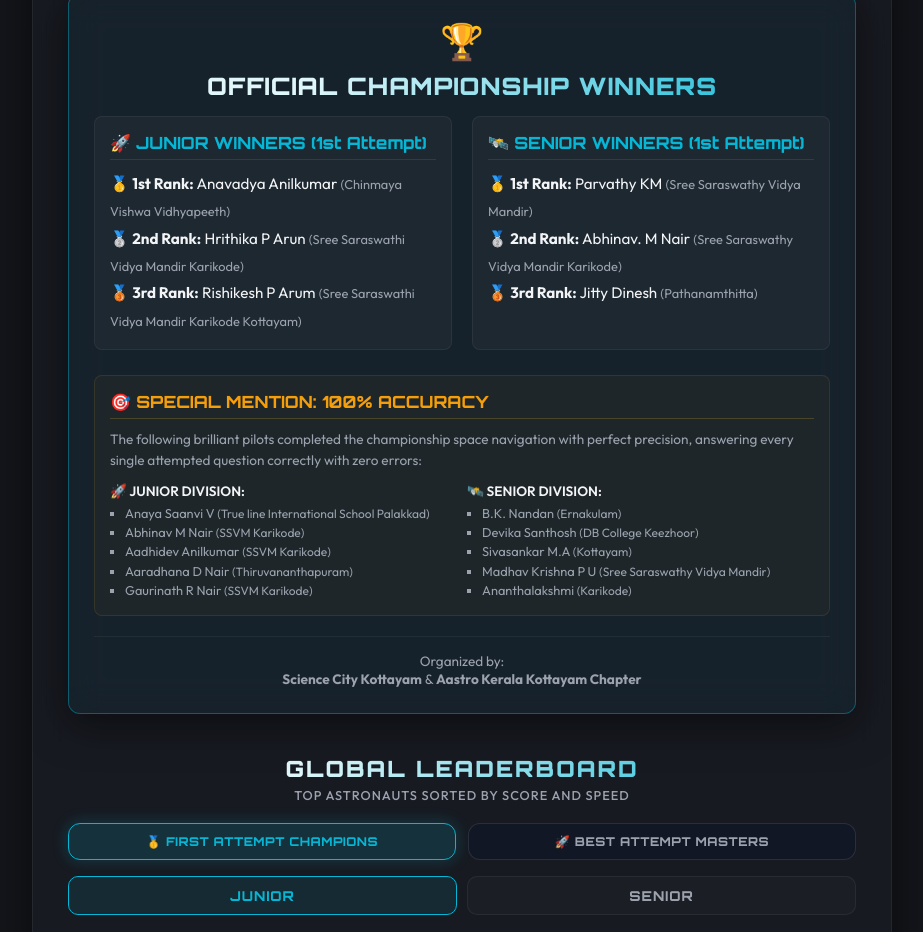
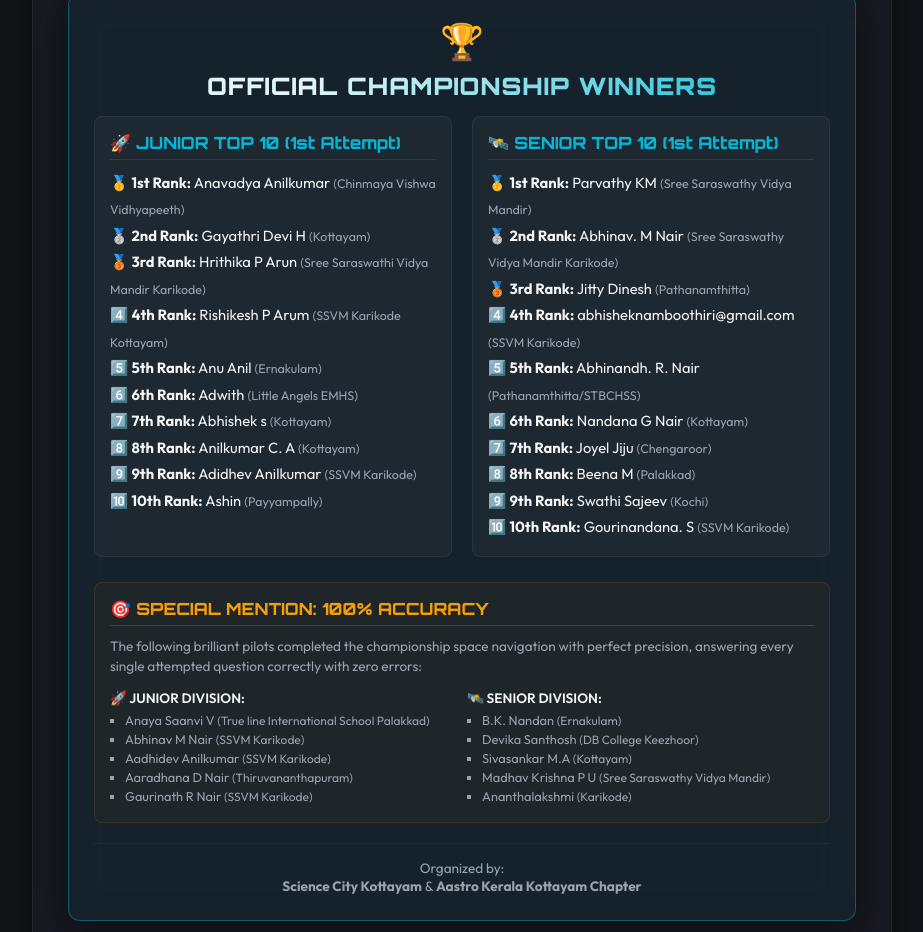
Before and after one commit to keralasciencecity/lunar-odyssey-quiz, a website: page index.html in a window 1280 px wide. Shown: the part 1120-2052 px from the top of the page, without its empty margins (178-1101 px from the left). Drawn offline with Linux system fonts and the light colour scheme; no server answers.

Commit message:
Expand home page winners lists to Top 10 for both Junior and Senior categories

```diff
--- a/index.html
+++ b/index.html
@@ -138,21 +138,35 @@
 
               <!-- Junior Category Card -->
               <div style="background: rgba(255, 255, 255, 0.03); border: 1px solid rgba(255, 255, 255, 0.05); padding: 15px; border-radius: 8px;">
-                <h3 style="color: var(--accent-cyan); font-family: 'Orbitron', sans-serif; font-size: 1.05rem; border-bottom: 1px solid rgba(6, 182, 212, 0.2); padding-bottom: 6px; margin-bottom: 10px;">🚀 JUNIOR WINNERS (1st Attempt)</h3>
-                <ul style="list-style: none; padding: 0; margin: 0; line-height: 1.8; font-size: 0.95rem;">
-                  <li>🥇 <strong>1st Rank:</strong> Anavadya Anilkumar <span style="font-size: 0.8rem; color: var(--text-secondary);">(Chinmaya Vishwa Vidhyapeeth)</span></li>
-                  <li>🥈 <strong>2nd Rank:</strong> Hrithika P Arun <span style="font-size: 0.8rem; color: var(--text-secondary);">(Sree Saraswathi Vidya Mandir Karikode)</span></li>
-                  <li>🥉 <strong>3rd Rank:</strong> Rishikesh P Arum <span style="font-size: 0.8rem; color: var(--text-secondary);">(Sree Saraswathi Vidya Mandir Karikode Kottayam)</span></li>
+                <h3 style="color: var(--accent-cyan); font-family: 'Orbitron', sans-serif; font-size: 1.05rem; border-bottom: 1px solid rgba(6, 182, 212, 0.2); padding-bottom: 6px; margin-bottom: 10px;">🚀 JUNIOR TOP 10 (1st Attempt)</h3>
+                <ul style="list-style: none; padding: 0; margin: 0; line-height: 1.8; font-size: 0.92rem;">
+                  <li>🥇 <strong>1st Rank:</strong> Anavadya Anilkumar <span style="font-size: 0.78rem; color: var(--text-secondary);">(Chinmaya Vishwa Vidhyapeeth)</span></li>
+                  <li>🥈 <strong>2nd Rank:</strong> Gayathri Devi H <span style="font-size: 0.78rem; color: var(--text-secondary);">(Kottayam)</span></li>
+                  <li>🥉 <strong>3rd Rank:</strong> Hrithika P Arun <span style="font-size: 0.78rem; color: var(--text-secondary);">(Sree Saraswathi Vidya Mandir Karikode)</span></li>
+                  <li>4️⃣ <strong>4th Rank:</strong> Rishikesh P Arum <span style="font-size: 0.78rem; color: var(--text-secondary);">(SSVM Karikode Kottayam)</span></li>
+                  <li>5️⃣ <strong>5th Rank:</strong> Anu Anil <span style="font-size: 0.78rem; color: var(--text-secondary);">(Ernakulam)</span></li>
+                  <li>6️⃣ <strong>6th Rank:</strong> Adwith <span style="font-size: 0.78rem; color: var(--text-secondary);">(Little Angels EMHS)</span></li>
+                  <li>7️⃣ <strong>7th Rank:</strong> Abhishek s <span style="font-size: 0.78rem; color: var(--text-secondary);">(Kottayam)</span></li>
+                  <li>8️⃣ <strong>8th Rank:</strong> Anilkumar C. A <span style="font-size: 0.78rem; color: var(--text-secondary);">(Kottayam)</span></li>
+                  <li>9️⃣ <strong>9th Rank:</strong> Adidhev Anilkumar <span style="font-size: 0.78rem; color: var(--text-secondary);">(SSVM Karikode)</span></li>
+                  <li>🔟 <strong>10th Rank:</strong> Ashin <span style="font-size: 0.78rem; color: var(--text-secondary);">(Payyampally)</span></li>
                 </ul>
               </div>
 
               <!-- Senior Category Card -->
               <div style="background: rgba(255, 255, 255, 0.03); border: 1px solid rgba(255, 255, 255, 0.05); padding: 15px; border-radius: 8px;">
-                <h3 style="color: var(--accent-cyan); font-family: 'Orbitron', sans-serif; font-size: 1.05rem; border-bottom: 1px solid rgba(6, 182, 212, 0.2); padding-bottom: 6px; margin-bottom: 10px;">🛰️ SENIOR WINNERS (1st Attempt)</h3>
-                <ul style="list-style: none; padding: 0; margin: 0; line-height: 1.8; font-size: 0.95rem;">
-                  <li>🥇 <strong>1st Rank:</strong> Parvathy KM <span style="font-size: 0.8rem; color: var(--text-secondary);">(Sree Saraswathy Vidya Mandir)</span></li>
-                  <li>🥈 <strong>2nd Rank:</strong> Abhinav. M Nair <span style="font-size: 0.8rem; color: var(--text-secondary);">(Sree Saraswathy Vidya Mandir Karikode)</span></li>
-                  <li>🥉 <strong>3rd Rank:</strong> Jitty Dinesh <span style="font-size: 0.8rem; color: var(--text-secondary);">(Pathanamthitta)</span></li>
+                <h3 style="color: var(--accent-cyan); font-family: 'Orbitron', sans-serif; font-size: 1.05rem; border-bottom: 1px solid rgba(6, 182, 212, 0.2); padding-bottom: 6px; margin-bottom: 10px;">🛰️ SENIOR TOP 10 (1st Attempt)</h3>
+                <ul style="list-style: none; padding: 0; margin: 0; line-height: 1.8; font-size: 0.92rem;">
+                  <li>🥇 <strong>1st Rank:</strong> Parvathy KM <span style="font-size: 0.78rem; color: var(--text-secondary);">(Sree Saraswathy Vidya Mandir)</span></li>
+                  <li>🥈 <strong>2nd Rank:</strong> Abhinav. M Nair <span style="font-size: 0.78rem; color: var(--text-secondary);">(Sree Saraswathy Vidya Mandir Karikode)</span></li>
+                  <li>🥉 <strong>3rd Rank:</strong> Jitty Dinesh <span style="font-size: 0.78rem; color: var(--text-secondary);">(Pathanamthitta)</span></li>
+                  <li>4️⃣ <strong>4th Rank:</strong> abhisheknamboothiri@gmail.com <span style="font-size: 0.78rem; color: var(--text-secondary);">(SSVM Karikode)</span></li>
+                  <li>5️⃣ <strong>5th Rank:</strong> Abhinandh. R. Nair <span style="font-size: 0.78rem; color: var(--text-secondary);">(Pathanamthitta/STBCHSS)</span></li>
+                  <li>6️⃣ <strong>6th Rank:</strong> Nandana G Nair <span style="font-size: 0.78rem; color: var(--text-secondary);">(Kottayam)</span></li>
+                  <li>7️⃣ <strong>7th Rank:</strong> Joyel Jiju <span style="font-size: 0.78rem; color: var(--text-secondary);">(Chengaroor)</span></li>
+                  <li>8️⃣ <strong>8th Rank:</strong> Beena M <span style="font-size: 0.78rem; color: var(--text-secondary);">(Palakkad)</span></li>
+                  <li>9️⃣ <strong>9th Rank:</strong> Swathi Sajeev <span style="font-size: 0.78rem; color: var(--text-secondary);">(Kochi)</span></li>
+                  <li>🔟 <strong>10th Rank:</strong> Gourinandana. S <span style="font-size: 0.78rem; color: var(--text-secondary);">(SSVM Karikode)</span></li>
                 </ul>
               </div>
             </div>
```
